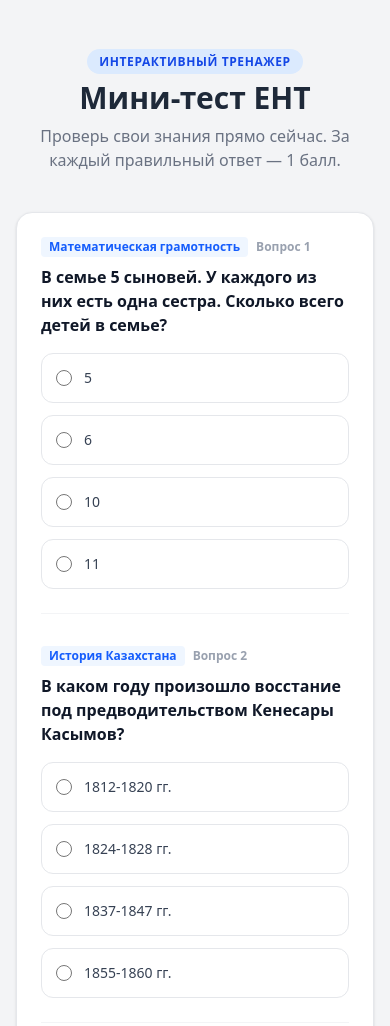
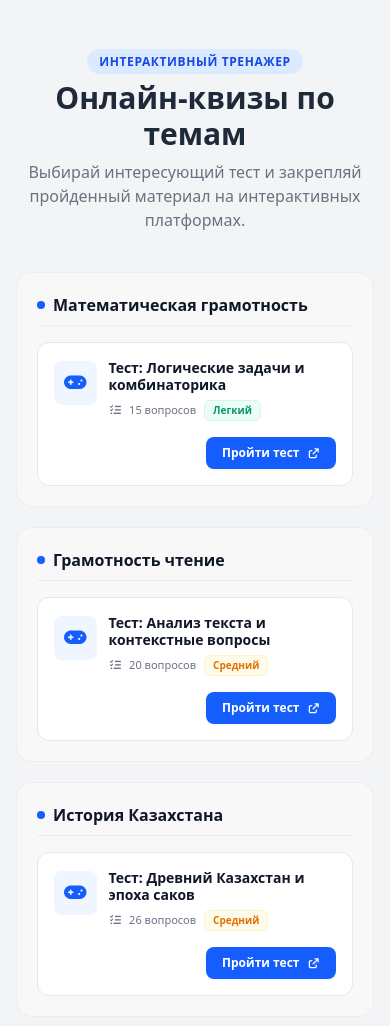
Before and after one commit to ILAXAIA/Arman.Edu, a plain HTML site: page index.html in a window 390 px wide. Shown: the part 8600-9626 px from the top of the page. Drawn offline with nearby package versions, Linux system fonts and the light colour scheme.

Commit message:
Update index.html

```diff
--- a/index.html
+++ b/index.html
@@ -455,30 +455,12 @@
             <div class="max-w-3xl mx-auto">
                 <div class="text-center mb-10">
                     <span class="bg-blue-100 text-blue-700 text-xs font-bold uppercase tracking-wider px-3 py-1 rounded-full">Интерактивный тренажер</span>
-                    <h2 class="text-3xl font-bold text-gray-800 mt-2">Мини-тест ЕНТ</h2>
-                    <p class="text-gray-500 mt-2">Проверь свои знания прямо сейчас. За каждый правильный ответ — 1 балл.</p>
+                    <h2 class="text-3xl font-bold text-gray-800 mt-2">Онлайн-квизы по темам</h2>
+                    <p class="text-gray-500 mt-2">Выбирай интересующий тест и закрепляй пройденный материал на интерактивных платформах.</p>
                 </div>
 
-                <div class="bg-white rounded-2xl shadow-sm border border-gray-200 p-6 md:p-8">
-                    <form id="quiz-form" onsubmit="handleQuizSubmit(event)">
-                        <div id="quiz-questions-container" class="space-y-8"></div>
-                        <div class="mt-8 pt-6 border-t border-gray-100 flex flex-col sm:flex-row items-center justify-between gap-4">
-                            <div id="quiz-status-text" class="text-sm text-gray-500 font-medium">Ответьте на все вопросы, чтобы узнать результат</div>
-                            <button type="submit" id="quiz-submit-btn" class="w-full sm:w-auto bg-blue-600 hover:bg-blue-700 text-white font-medium px-6 py-3 rounded-xl transition shadow-sm cursor-pointer">
-                                Проверить результаты
-                            </button>
-                            <button type="button" onclick="resetQuiz()" id="quiz-reset-btn" class="w-full sm:w-auto bg-gray-200 hover:bg-gray-300 text-gray-700 font-medium px-6 py-3 rounded-xl transition hidden cursor-pointer">
-                                Пройти заново
-                            </button>
-                        </div>
-                    </form>
-
-                    <div id="quiz-result-card" class="mt-6 p-6 rounded-xl border hidden text-center">
-                        <h4 id="quiz-result-title" class="text-xl font-bold mb-1">Итоговый результат</h4>
-                        <p id="quiz-result-score" class="text-3xl font-extrabold text-blue-600 my-2">0 / 0</p>
-                        <p id="quiz-result-desc" class="text-sm text-gray-600 font-medium"></p>
-                    </div>
-                </div>
+                <div class="space-y-6" id="quiz-questions-container">
+                    </div>
             </div>
         </section>
 
@@ -554,8 +536,8 @@
                 <div class="bg-white border border-gray-200 rounded-xl p-5 shadow-xs flex items-center gap-4">
                     <div class="w-12 h-12 bg-blue-50 text-blue-600 rounded-xl flex items-center justify-center text-xl"><i class="fa-solid fa-square-poll-vertical"></i></div>
                     <div>
-                        <p class="text-xs font-medium text-gray-400 uppercase tracking-wider">Тест ЕНТ</p>
-                        <h4 id="db-stat-quiz" class="text-xl font-bold text-gray-800 mt-0.5">Не пройден</h4>
+                        <p class="text-xs font-medium text-gray-400 uppercase tracking-wider">Практика</p>
+                        <h4 id="db-stat-quiz" class="text-xl font-bold text-gray-400 mt-0.5">Квизы ЕНТ</h4>
                     </div>
                 </div>
                 <div class="bg-white border border-gray-200 rounded-xl p-5 shadow-xs flex items-center gap-4">
@@ -1367,6 +1349,45 @@
             { id: 4, question: "Можно ли пересдать ЕНТ, если не набрал пороговый балл?", answer: "Да, ЕНТ проводится несколько раз в год (январь, март, май-июнь, август). Для участия в конкурсе на государственный грант учитываются результаты основного ЕНТ (май-июнь), а январские и мартовские сессии позволяют поступить на платное отделение." },
             { id: 5, question: "Что разрешено брать с собой в аудиторию тестирования?", answer: "При запуске на тестирование при себе необходимо иметь только удостоверение личности. Ручка, бумага для черновиков, калькулятор и периодическая таблица Менделеева/растворимости (в электронном виде на экране компьютера) предоставляются на месте." }
         ];
+
+        const entQuizLinks = {
+            'math-lit': [
+                { title: "Тест: Логические задачи и комбинаторика", url: "https://forms.gle/nkYAuzCSqLd1JvM5A", questions: 15, level: "Легкий" }
+            ],
+            'read-lit': [
+                { title: "Тест: Анализ текста и контекстные вопросы", url: "https://forms.gle/DbPYUvx9XeqR1TjR8", questions: 20, level: "Средний" }
+            ],
+            'hist-kaz': [
+                { title: "Тест: Древний Казахстан и эпоха саков", url: "https://wayground.com/embed/quiz/69ac361ad370eaaae4537763", questions: 26, level: "Средний" }
+            ],
+            'math': [
+                { title: "Тест: Функции, производная и интегралы", url: "https://wayground.com/join/quiz/66fc2985285c8793e67345cd/start?studentShare=true", questions: 20, level: "Сложный" }
+            ],
+            'physics': [
+                { title: "Тест: Механика, кинематика и динамика", url: "https://wayground.com/embed/quiz/6911c4a2578639534b8f46b1", questions: 30, level: "Средний" }
+            ],
+            'informatics': [
+                { title: "Тест: Основы Python и алгоритмизация", url: "https://quizizz.com/join/quiz/6851802c23a3df59d57ec409/start?studentShare=true", questions: 40, level: "Легкий" }
+            ],
+            'chemistry': [
+                { title: "Тест: Органическая химия и углеводороды", url: "https://wayground.com/embed/quiz/68a33c7466bd1c804f02d2e4", questions: 30, level: "Сложный" }
+            ],
+            'biology': [
+                { title: "Тест: Анатомия человека и генетика", url: "https://wayground.com/embed/quiz/68d983b0c589ab67ceeede97", questions: 35, level: "Сложный" }
+            ],
+            'geography': [
+                { title: "Тест: Экономическая и политическая география", url: "https://wayground.com/join?gc=22017918&source=liveDashboard", questions: 50, level: "Сложный" }
+            ],
+            'kaz-lit': [
+                { title: "Тест: Казахская литература XIX-XX веков", url: "https://wayground.com/join?gc=53329852", questions: 25, level: "Средний" }
+            ],
+            'english': [
+                { title: "Тест: Грамматика, лексика и времена глаголов", url: "https://quizlet.com/kz/975126916/social-changes-flash-cards/?i=5goauw&x=1jqt", questions: 25, level: "Легкий" }
+            ],
+            'world-hist': [
+                { title: "Тест: История Нового времени и ХХ век", url: "https://forms.gle/V3gEkGX65Lf1uxVK9", questions: 49, level: "Сложный" }
+            ],
+        };
 
         const entSubjectsTopics = {
             'math': [
@@ -1739,37 +1760,85 @@
         }
 
         // Логика теста
-        function renderQuiz() {
+        function renderQuizLinks() {
             const container = document.getElementById('quiz-questions-container');
+            if (!container) return;
+
             container.innerHTML = '';
-            const savedAnswers = JSON.parse(localStorage.getItem('ent_quiz_answers'));
-            const isCompleted = savedAnswers !== null;
-
-            quizQuestions.forEach((q, qIndex) => {
-                let optionsHtml = '';
-                q.options.forEach((opt, oIndex) => {
-                    const isChecked = isCompleted && savedAnswers[q.id] === oIndex;
-                    optionsHtml += `
-                        <label class="flex items-center gap-3 p-3.5 border border-gray-200 rounded-xl hover:bg-blue-50/50 cursor-pointer transition option-label">
-                            <input type="radio" name="question-${q.id}" value="${oIndex}" ${isChecked ? 'checked' : ''} ${isCompleted ? 'disabled' : ''} required class="w-4 h-4 text-blue-600 border-gray-300 focus:ring-blue-500">
-                            <span class="text-sm font-medium text-gray-700">${opt}</span>
-                        </label>
+
+            // Названия предметов для красивого отображения в заголовках
+            const subjectNamesRu = {
+                'math-lit': 'Математическая грамотность',
+                'read-lit': 'Грамотность чтение',
+                'hist-kaz': 'История Казахстана',
+                'math': 'Математика',
+                'physics': 'Физика',
+                'informatics': 'Информатика',
+                'chemistry': 'Химия',
+                'biology': 'Биология',
+                'geography': 'География',
+                'kaz-lit': 'Казахсткая литература',
+                'english': 'Англиский язык',
+                'world-hist': 'Всемирная История',
+            };
+
+            let totalQuizzesHtml = '';
+
+            // Проходимся по ВСЕМ ключам (предметам), которые есть в объекте entQuizLinks
+            Object.keys(entQuizLinks).forEach(subKey => {
+                const quizzes = entQuizLinks[subKey] || [];
+
+                // Если по этому предмету вообще нет квизов, пропускаем его, чтобы не плодить пустые блоки
+                if (quizzes.length === 0) return;
+
+                let quizCardsHtml = '';
+
+                quizzes.forEach(quiz => {
+                    // Настройка цвета плашки в зависимости от сложности
+                    let levelColor = 'bg-gray-100 text-gray-600';
+                    if (quiz.level === 'Легкий') levelColor = 'bg-emerald-50 text-emerald-600 border border-emerald-100';
+                    if (quiz.level === 'Средний') levelColor = 'bg-amber-50 text-amber-600 border border-amber-100';
+                    if (quiz.level === 'Сложный') levelColor = 'bg-red-50 text-red-600 border border-red-100';
+
+                    quizCardsHtml += `
+                        <div class="flex flex-col sm:flex-row sm:items-center justify-between gap-4 bg-white border border-gray-200 p-4 rounded-xl hover:border-blue-300 hover:shadow-xs transition">
+                            <div class="flex items-start gap-3">
+                                <div class="bg-blue-50 text-blue-600 p-2.5 rounded-lg shrink-0 mt-0.5">
+                                    <i class="fa-solid fa-gamepad text-lg"></i>
+                                </div>
+                                <div>
+                                    <h4 class="text-sm font-bold text-gray-900 leading-tight">${quiz.title}</h4>
+                                    <div class="flex flex-wrap items-center gap-2 mt-1.5">
+                                        <span class="text-[11px] text-gray-500"><i class="fa-solid fa-list-check mr-1"></i> ${quiz.questions} вопросов</span>
+                                        <span class="text-[10px] font-bold px-2 py-0.5 rounded-md ${levelColor}">${quiz.level}</span>
+                                    </div>
+                                </div>
+                            </div>
+                            <div class="shrink-0 self-end sm:self-center">
+                                <a href="${quiz.url}" target="_blank" rel="noopener noreferrer" class="inline-flex items-center gap-2 bg-blue-600 hover:bg-blue-700 text-white text-xs font-bold px-4 py-2 rounded-lg transition shadow-xs cursor-pointer select-none">
+                                    Пройти тест <i class="fa-solid fa-arrow-up-right-from-square text-[10px]"></i>
+                                </a>
+                            </div>
+                        </div>
                     `;
                 });
-                container.innerHTML += `
-                    <div class="quiz-question-block border-b border-gray-100 pb-6 last:border-b-0 last:pb-0" data-qid="${q.id}">
-                        <div class="flex items-center gap-2 mb-2">
-                            <span class="text-xs font-bold text-blue-600 bg-blue-50 px-2 py-0.5 rounded">${q.subject}</span>
-                            <span class="text-xs text-gray-400 font-semibold">Вопрос ${qIndex + 1}</span>
-                        </div>
-                        <h3 class="text-base md:text-lg font-bold text-gray-900 mb-4">${q.question}</h3>
-                        <div class="grid grid-cols-1 md:grid-cols-2 gap-3">
-                            ${optionsHtml}
+
+                // Собираем блок предмета
+                totalQuizzesHtml += `
+                    <div class="bg-gray-50/70 border border-gray-200/60 p-5 rounded-2xl flex flex-col mb-5 last:mb-0">
+                        <h3 class="text-base font-bold text-gray-900 mb-4 flex items-center gap-2 border-b border-gray-200/60 pb-2">
+                            <span class="w-2 h-2 rounded-full bg-blue-600"></span>
+                            ${subjectNamesRu[subKey] || subKey}
+                        </h3>
+                        <div class="flex flex-col gap-3">
+                            ${quizCardsHtml}
                         </div>
                     </div>
                 `;
             });
-            if (isCompleted) showQuizResults(savedAnswers);
+
+            // Если в базе вообще пусто (на всякий случай)
+            container.innerHTML = totalQuizzesHtml || '<p class="text-xs text-gray-400 text-center py-4">Доступных тестов пока нет.</p>';
         }
 
         window.handleQuizSubmit = function(event) {
@@ -1870,7 +1939,7 @@
             }
         }
 
-    // =========================================================
+        // =========================================================
         // НАСТРОЙКИ И ПЕРЕМЕННЫЕ АВТОРИЗАЦИИ
         // =========================================================
         let currentVerificationCode = null;
@@ -1911,22 +1980,17 @@
             if (dbPrefS1) dbPrefS1.value = currentUser.subject1 || 'math';
             if (dbPrefS2) dbPrefS2.value = currentUser.subject2 || 'physics';
 
-            const savedAnswers = JSON.parse(localStorage.getItem('ent_quiz_answers'));
+            // ИСПРАВЛЕНО: Вместо подсчета старых ответов просто выводим красивый статус
             const statQuizBlock = document.getElementById('db-stat-quiz');
-
             if (statQuizBlock) {
-                if (savedAnswers && typeof quizQuestions !== 'undefined') {
-                    let score = 0;
-                    quizQuestions.forEach(q => { if(savedAnswers[q.id] === q.correct) score++; });
-                    statQuizBlock.innerText = `${score} из ${quizQuestions.length} правильных`;
-                    statQuizBlock.className = "text-xl font-bold text-emerald-600 mt-0.5";
-                } else {
-                    statQuizBlock.innerText = "Не сдан";
-                    statQuizBlock.className = "text-xl font-bold text-gray-400 mt-0.5";
-                }
+                statQuizBlock.innerText = "Доступны квизы";
+                statQuizBlock.className = "text-xl font-bold text-blue-600 mt-0.5";
             }
 
             renderDashboardRecommendations();
+
+            // ИСПРАВЛЕНО: Добавляем перерисовку ссылок квизов под текущего юзера
+            if (typeof renderQuizLinks === "function") renderQuizLinks();
         }
 
         // =========================================================
@@ -1948,7 +2012,13 @@
 
             localStorage.setItem('ent_user_session', JSON.stringify(currentUser));
             saveRegisteredUser(currentUser.email, currentUser);
+
+            // Обновляем рекомендации лекций
             renderDashboardRecommendations();
+
+            // ИСПРАВЛЕНО: Обновляем чек-лист тем и ссылки квизов под новые предметы мгновенно!
+            if (typeof renderDashboardChecklist === "function") renderDashboardChecklist();
+            if (typeof renderQuizLinks === "function") renderQuizLinks();
 
             // Опционально: красивое уведомление об успехе
             alert("Настройки профиля успешно сохранены!");
@@ -2386,14 +2456,20 @@
         }
 
        document.addEventListener("DOMContentLoaded", function() {
-            if (currentUser) {
+            if (typeof currentUser !== 'undefined' && currentUser) {
                 loginUserUI();
                 syncDashboardUI();
                 renderDashboardChecklist();
             }
-            // Явно передаем 'all', чтобы избежать багов с фильтрацией при первой загрузке
+
+            // Явный и гарантированный вызов отрисовки квизов для всех (и гостей, и вошедших)
+            if (typeof renderQuizLinks === "function") {
+                renderQuizLinks();
+            } else {
+                console.error("Функция renderQuizLinks не найдена в области видимости!");
+            }
+
             if (typeof renderContent === "function") renderContent('all');
-            if (typeof renderQuiz === "function") renderQuiz();
             if (typeof renderFAQ === "function") renderFAQ();
         });
     </script>
```
